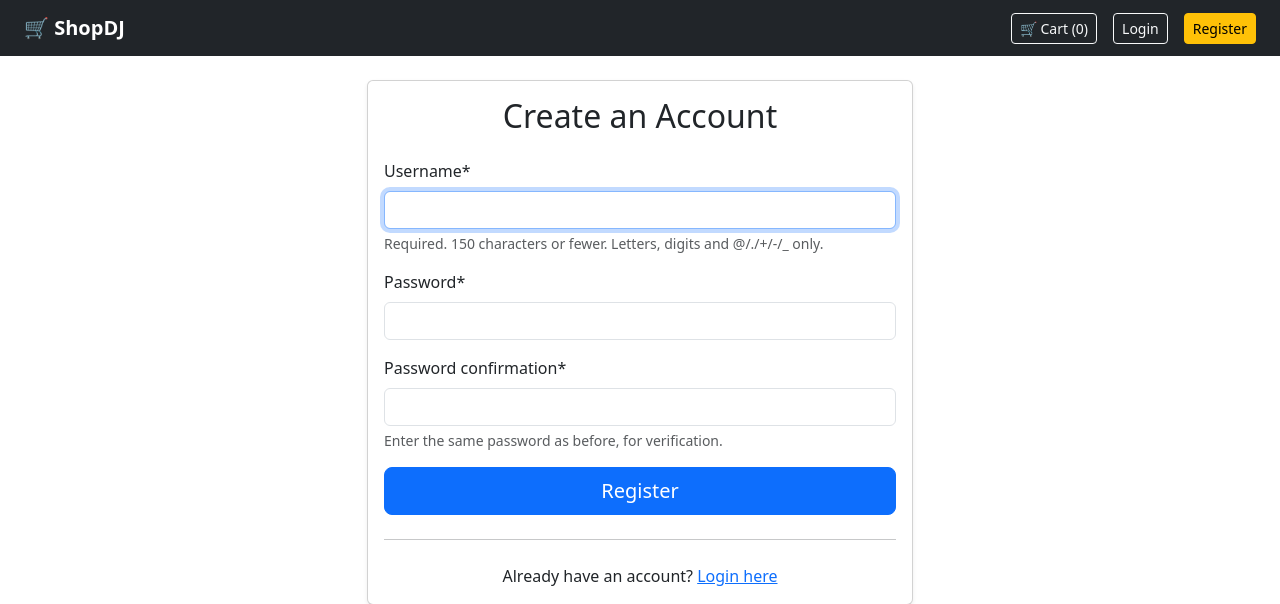
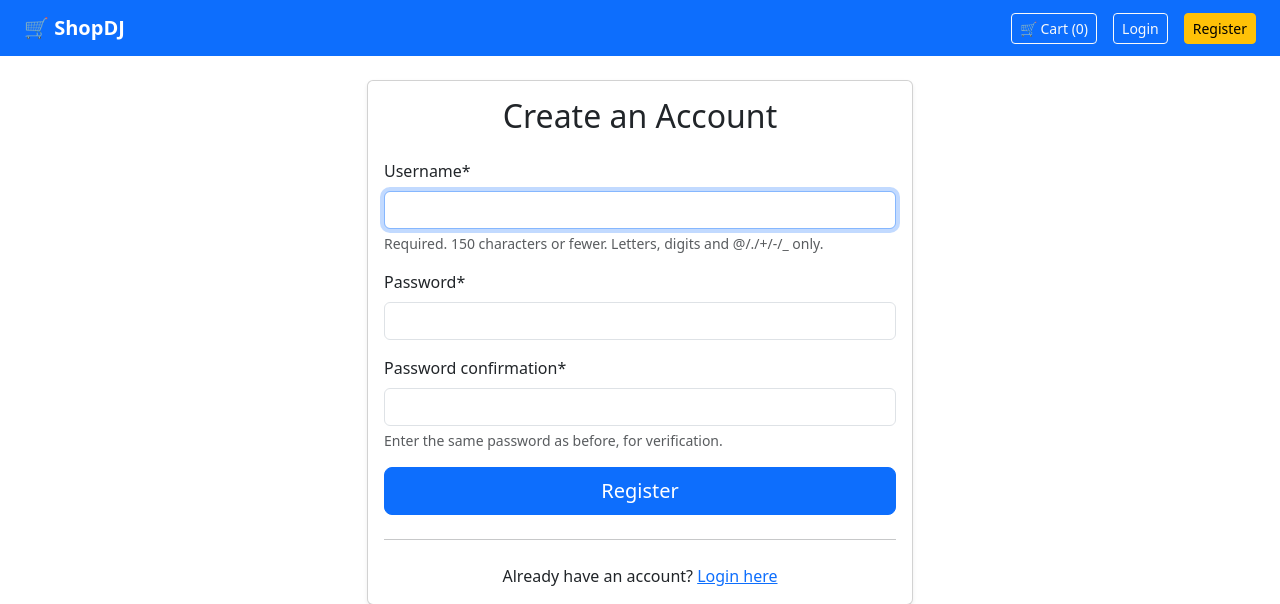
Before and after one commit to 00015986/shopDJ, a Django app: page /accounts/register/ in a window 1280 px wide. Shown: the top 604 px of the page. Run offline with Django 4.2, Linux system fonts and the light colour scheme; some libraries are stand-ins or nearby versions.

Commit message:
testing server working style before viva

```diff
--- a/templates/base.html
+++ b/templates/base.html
@@ -7,7 +7,7 @@
   <link href='https://cdn.jsdelivr.net/npm/bootstrap@5.3.0/dist/css/bootstrap.min.css' rel='stylesheet'>
 </head>
 <body>
-  <nav class='navbar navbar-expand-lg navbar-dark bg-dark'>
+  <nav class='navbar navbar-expand-lg navbar-dark bg-primary'>
     <div class='container-fluid px-4'>
       <a class='navbar-brand fw-bold' href='{% url "shop:product_list" %}'>
         🛒 ShopDJ
```
